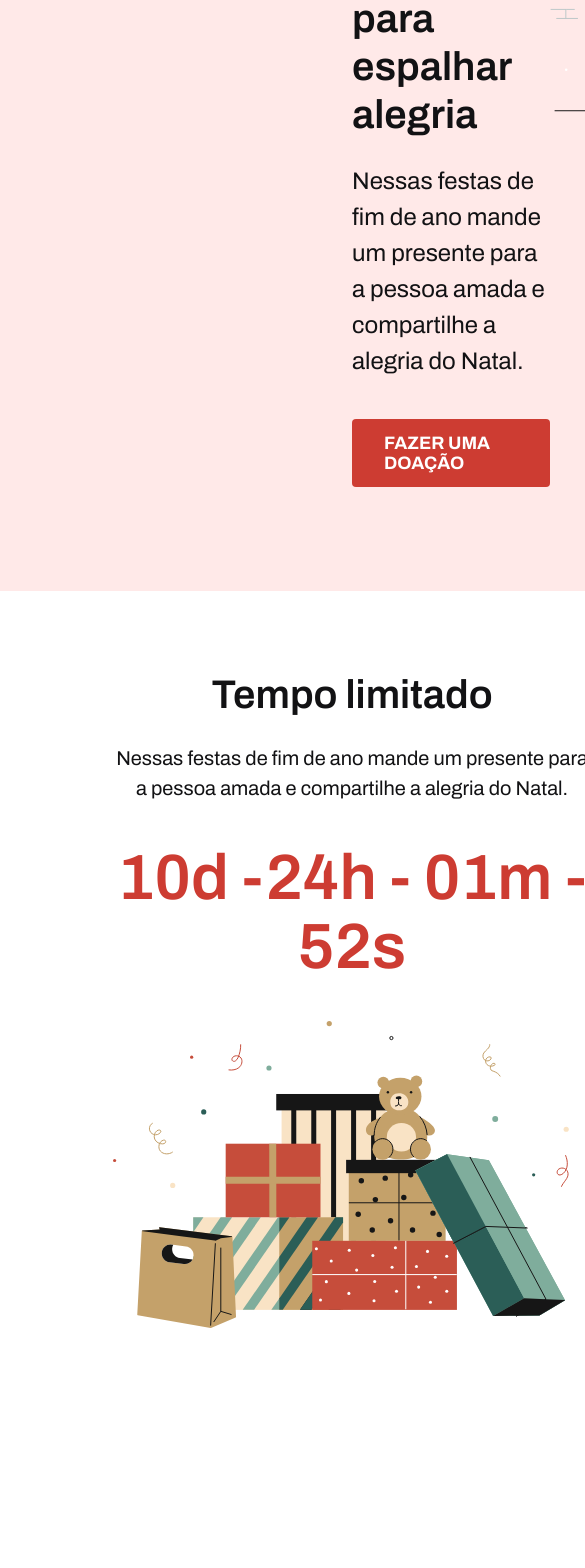
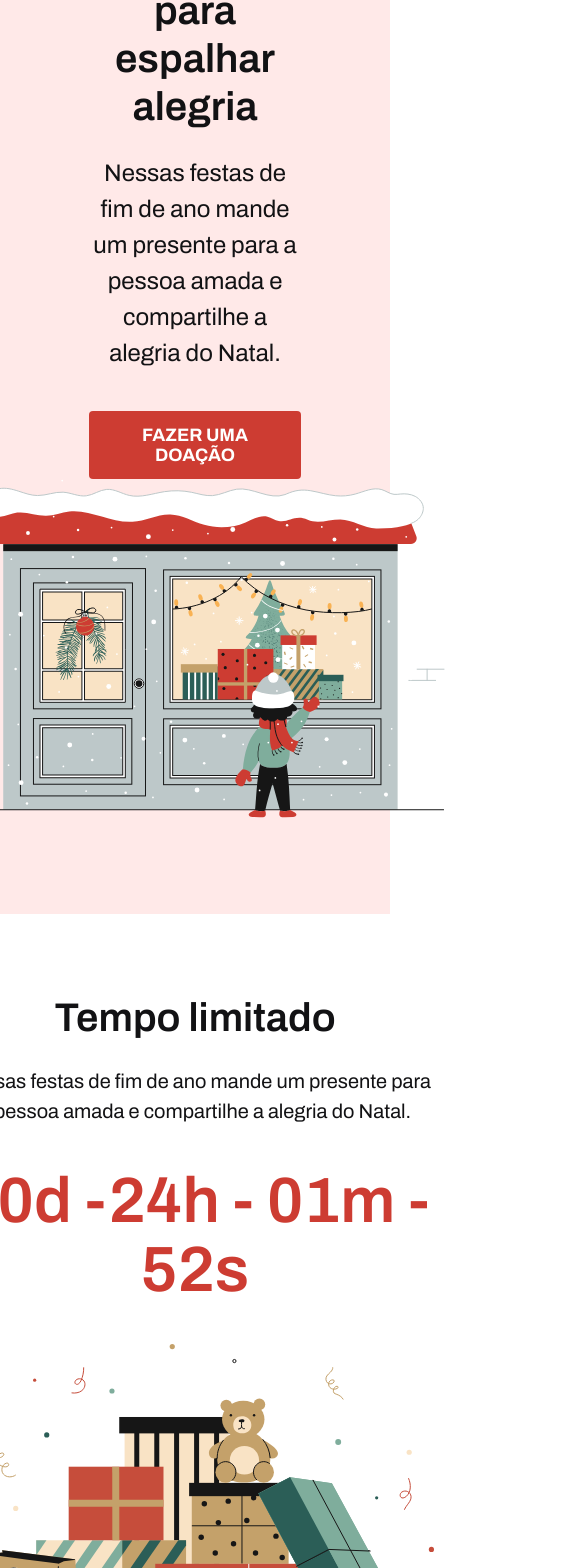
Before and after one commit to wander-bob/codelandia-desafio10-natal, a React (Vite) app: page / in a window 390 px wide. Shown: the part 324-1892 px from the top of the page, 585 px wide, since content can reach past the window. Built offline with nearby package versions, Linux system fonts and the light colour scheme.

Commit message:
feat: adding tablet responsivity

```diff
--- a/src/styles/footer.css
+++ b/src/styles/footer.css
@@ -10,3 +10,12 @@ footer ul.icons {
   list-style: none;
   gap: 3.6rem;
 }
+
+@media (max-width: 768px) {
+  footer {
+    padding: 4.8rem 0;
+    align-items: center;
+    flex-direction: column;
+    gap: 4.8rem;
+  }
+}
--- a/src/styles/header.css
+++ b/src/styles/header.css
@@ -27,7 +27,7 @@ header>img {
   font-size: 4rem;
   font-weight: 600;
   line-height: 120%;
-  margin-bottom: 2.4rem;
+
 }
 
 .content h2>span {
@@ -37,5 +37,19 @@ header>img {
 .content p {
   font-size: 2.4rem;
   line-height: 150%;
+  margin-top: 2.4rem;
   margin-bottom: 4rem;
 }
+
+@media (max-width: 768px) {
+  header {
+    flex-direction: column;
+    padding: 9.6rem 8.9rem;
+    align-items: center;
+  }
+
+  header .content {
+    align-items: center;
+    text-align: center;
+  }
+}
--- a/src/styles/main-component.css
+++ b/src/styles/main-component.css
@@ -8,10 +8,10 @@ main {
 main .count,
 main .presentation {
   padding: 8rem 0;
+  display: flex;
 }
 
 main .count {
-  display: flex;
   flex-direction: column;
   gap: 4rem;
   text-align: center;
@@ -29,7 +29,36 @@ main .count .content p {
 }
 
 main .presentation {
-  display: flex;
   width: 100%;
   justify-content: space-between;
 }
+
+@media (max-width: 768px) {
+  main {
+    padding-inline: 0;
+  }
+
+  main .count,
+  main .presentation,
+  main .presentation .content {
+    align-items: center;
+  }
+
+  main .count img {
+    width: 47.8rem;
+  }
+
+  main .presentation {
+    flex-direction: column;
+    text-align: center;
+  }
+
+  main .presentation img {
+    max-width: 40.8rem;
+    margin-bottom: 4.8rem;
+  }
+
+  main .presentation .content h2 {
+    max-width: 48.8rem;
+  }
+}
```
